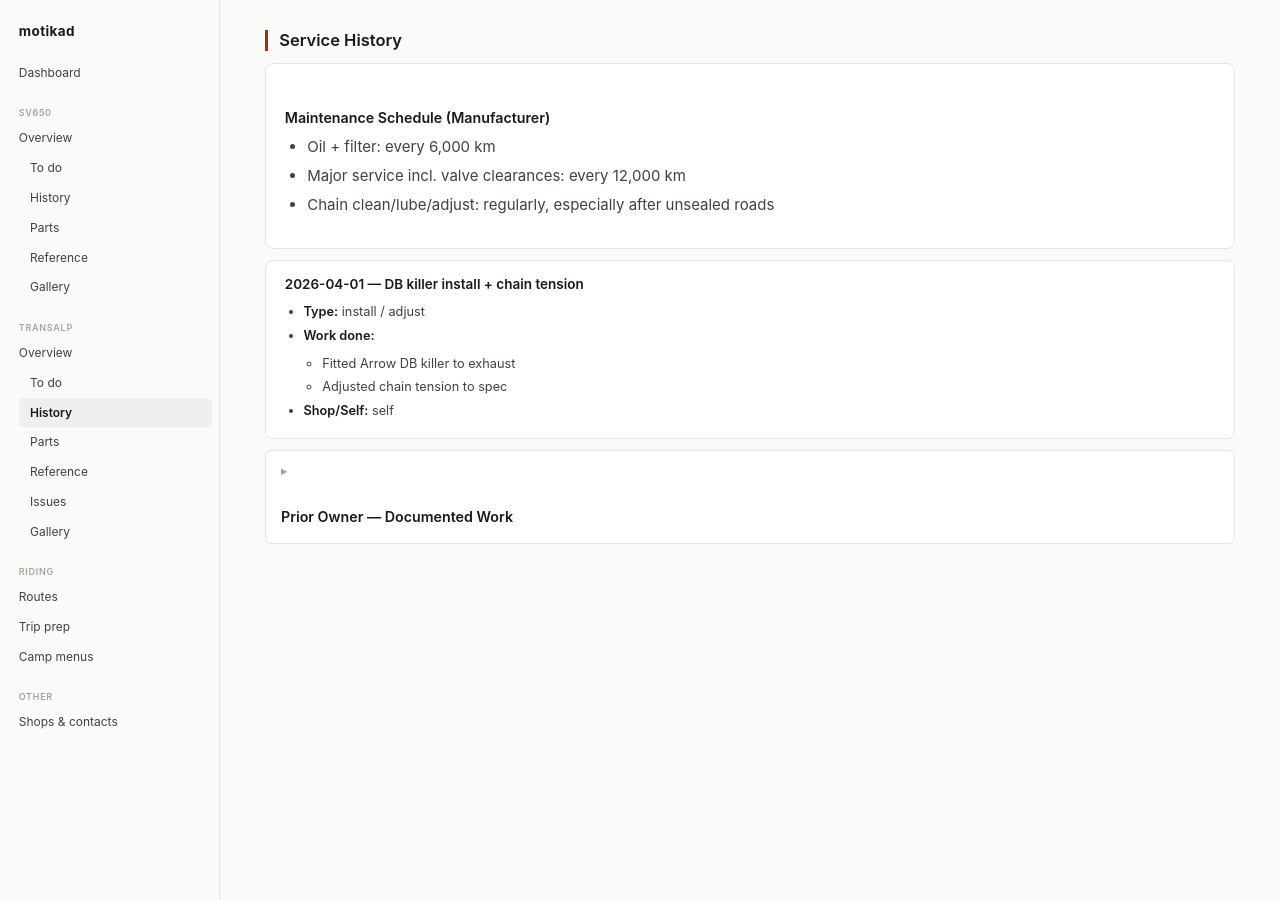
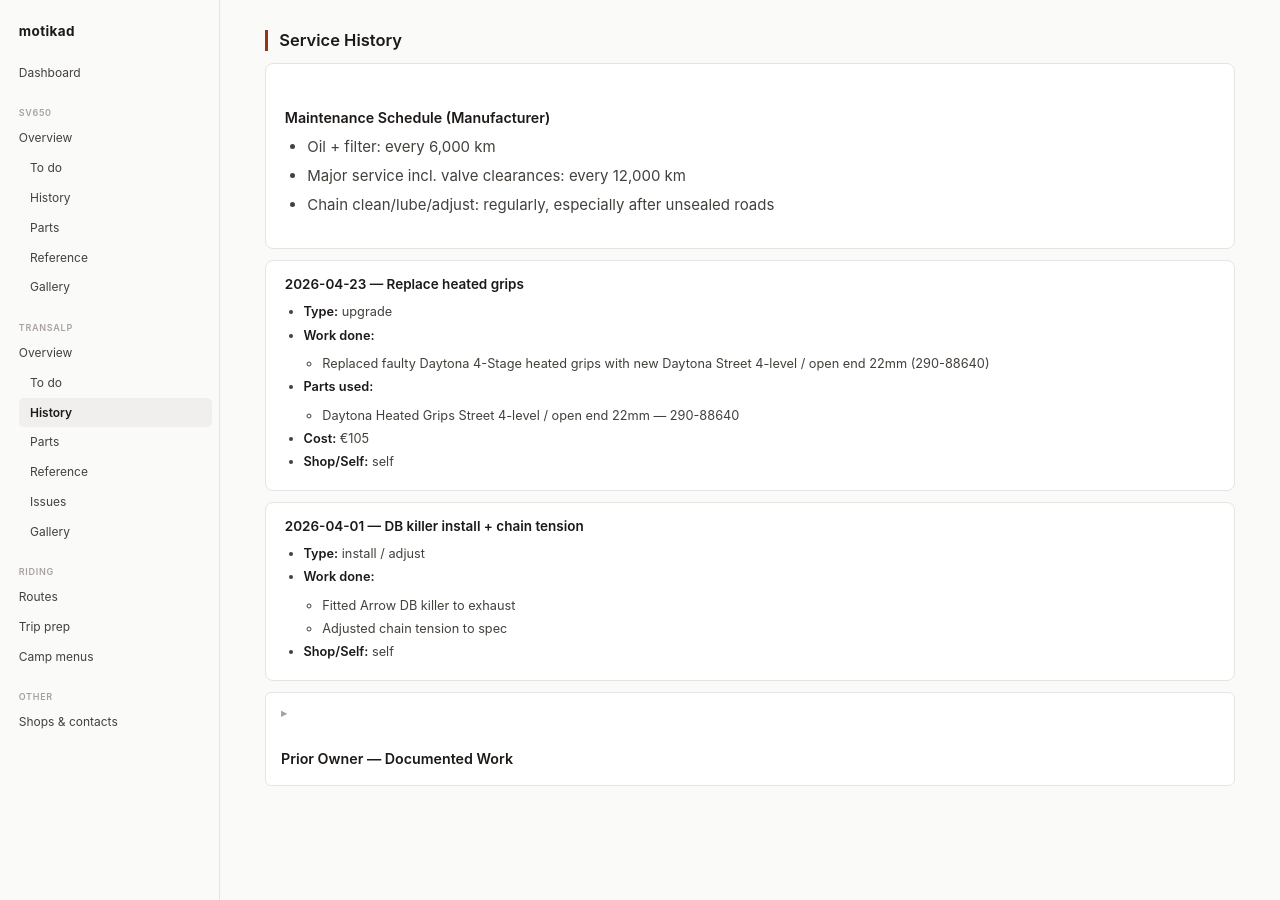
Before and after one commit to mats-johanson/motikad, a Jekyll site: the page built from bikes/honda-transalp-650/history.html, in a window 1280 px wide. Built offline with Jekyll 4.4.1, drawn with Linux system fonts in a browser that asks for light colours.

Commit message:
Log heated grips replacement on Transalp
New Daytona Street 4-level grips replace faulty original Daytona
4-Stage. Update history, parts, reference, todo, and dashboard.

```diff
--- a/bikes/honda-transalp-650/history.html
+++ b/bikes/honda-transalp-650/history.html
@@ -12,6 +12,27 @@
       <li>Oil + filter: every 6,000 km</li>
       <li>Major service incl. valve clearances: every 12,000 km</li>
       <li>Chain clean/lube/adjust: regularly, especially after unsealed roads</li>
+    </ul>
+  </div>
+
+  <div class="entry">
+    <div class="entry-head">
+      <h3>2026-04-23 — Replace heated grips</h3>
+    </div>
+    <ul>
+      <li><strong>Type:</strong> upgrade</li>
+      <li><strong>Work done:</strong>
+        <ul>
+          <li>Replaced faulty Daytona 4-Stage heated grips with new Daytona Street 4-level / open end 22mm (290-88640)</li>
+        </ul>
+      </li>
+      <li><strong>Parts used:</strong>
+        <ul>
+          <li>Daytona Heated Grips Street 4-level / open end 22mm — 290-88640</li>
+        </ul>
+      </li>
+      <li><strong>Cost:</strong> €105</li>
+      <li><strong>Shop/Self:</strong> self</li>
     </ul>
   </div>
 
--- a/bikes/honda-transalp-650/parts.html
+++ b/bikes/honda-transalp-650/parts.html
@@ -111,7 +110,7 @@ title: "Parts — Transalp"
     <tbody>
       <tr><td>Speedometer</td><td>KOSO DB-01R+</td><td>Motonet</td><td>—</td></tr>
       <tr><td>Headlight</td><td>Flashpoint LED 7"</td><td>purposebuiltmoto.com</td><td>AUD 339.99</td></tr>
-      <tr><td>Heated grips</td><td>Daytona 4-Stage with integrated controller</td><td>ukbikeparts.com</td><td>£75.29</td></tr>
+      <tr><td>Heated grips</td><td>Daytona Heated Grips Street 4-level / open end 22mm (290-88640)</td><td>moto24.ee</td><td>€105</td></tr>
       <tr><td>USB charger</td><td>Daytona slim-mount (24-0057)</td><td>caferacerwebshop.com</td><td>€49.95</td></tr>
       <tr><td>Tail light</td><td>Amazon</td><td>—</td><td>—</td></tr>
       <tr><td>Battery</td><td>Gel type</td><td>—</td><td>—</td></tr>
--- a/bikes/honda-transalp-650/reference.html
+++ b/bikes/honda-transalp-650/reference.html
@@ -29,7 +29,7 @@ title: "Reference — Transalp"
       <tr><td>Front forks</td><td>KTM units (SM690?)</td><td>Replaces soft stock 41mm Honda forks. Requires triple clamp/axle spacer work</td></tr>
       <tr><td>Speedometer</td><td>KOSO DB-01R+</td><td>Digital, replaces stock cluster. <a href="docs/koso-db01r-manual.pdf">Manual</a></td></tr>
       <tr><td>Handlebar risers</td><td>RAXIMO TÜV 28.6mm +50mm</td><td>—</td></tr>
-      <tr><td>Heated grips</td><td>Daytona 4-Stage</td><td>Integrated controller</td></tr>
+      <tr><td>Heated grips</td><td>Daytona Street 4-level / open end 22mm</td><td>Replaced original faulty Daytona 4-Stage (2026-04-23)</td></tr>
       <tr><td>Headlight</td><td>Flashpoint LED 7"</td><td>—</td></tr>
       <tr><td>Mirrors</td><td>Daytona CNC Hexagon Aluminium</td><td>—</td></tr>
       <tr><td>Levers</td><td>AVDB short (brake + clutch)</td><td>—</td></tr>
--- a/bikes/honda-transalp-650/todo.html
+++ b/bikes/honda-transalp-650/todo.html
@@ -24,10 +24,6 @@ title: "To Do — Transalp"
     </li>
     <li>
       <span class="p soon">Soon</span>
-      <strong>Heated grips not working</strong> — Daytona 4-Stage. Seller says intermittently work in some position — likely loose wire/connector. Trace wiring, check connections.
-    </li>
-    <li>
-      <span class="p soon">Soon</span>
       <strong>Carb condition</strong> — check for clogging from sitting unused. Ensure clean air filter.
     </li>
     <li>
--- a/index.html
+++ b/index.html
@@ -64,7 +64,7 @@ title: motikad
       <ul class="todo-list">
         <li><b class="p now">Now</b> <strong>Stalls on side stand</strong> — fuel starvation at lean angle</li>
         <li><b class="p soon">Soon</b> <strong>Oil on bash plate · Front brake fluid · Headlight aim</strong></li>
-        <li><b class="p soon">Soon</b> <strong>Heated grips · Carb inspect/clean</strong></li>
+        <li><b class="p soon">Soon</b> <strong>Carb inspect/clean</strong></li>
         <li><b class="p now">Deadline</b> <strong>ARK re-inspection</strong> — <span data-deadline="2026-05-31">05/2026</span></li>
         <li><b class="p later">Later</b> <strong>KOSO tach · Rear shock · 21" wheel</strong></li>
       </ul>
```
Also changed, not shown: other parts of bikes/honda-transalp-650/parts.html (+0 -1 lines).
